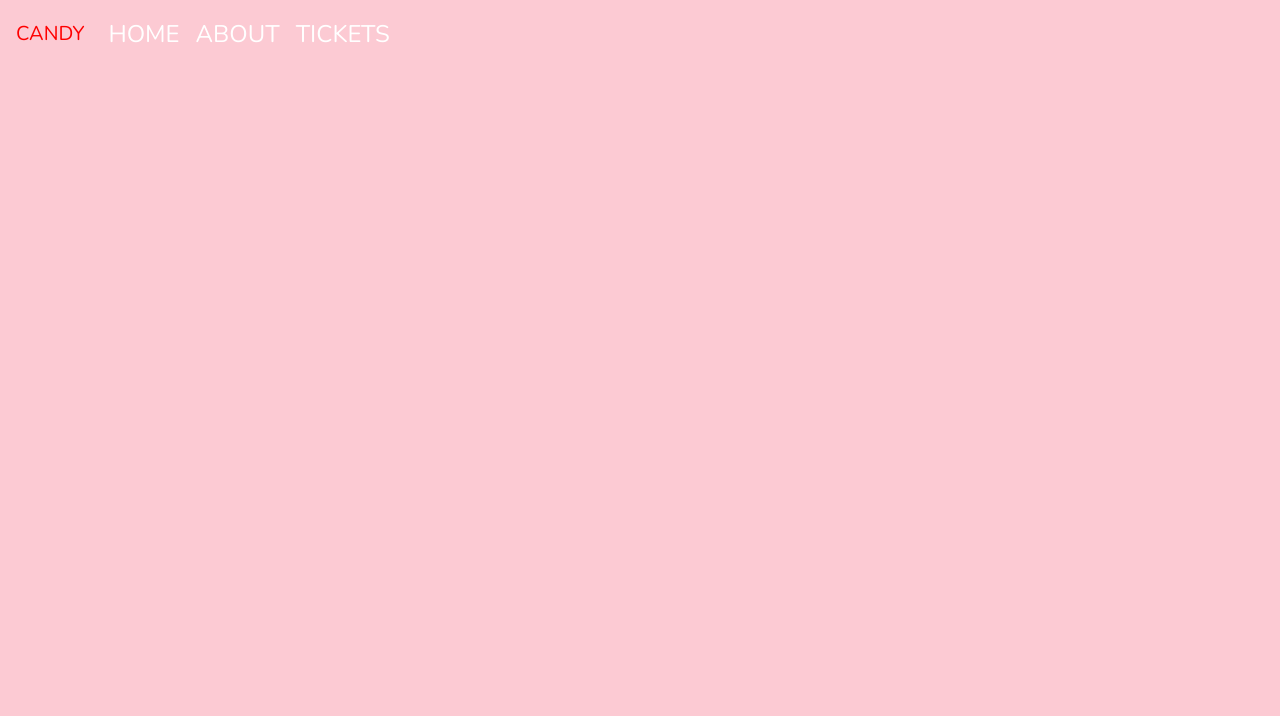
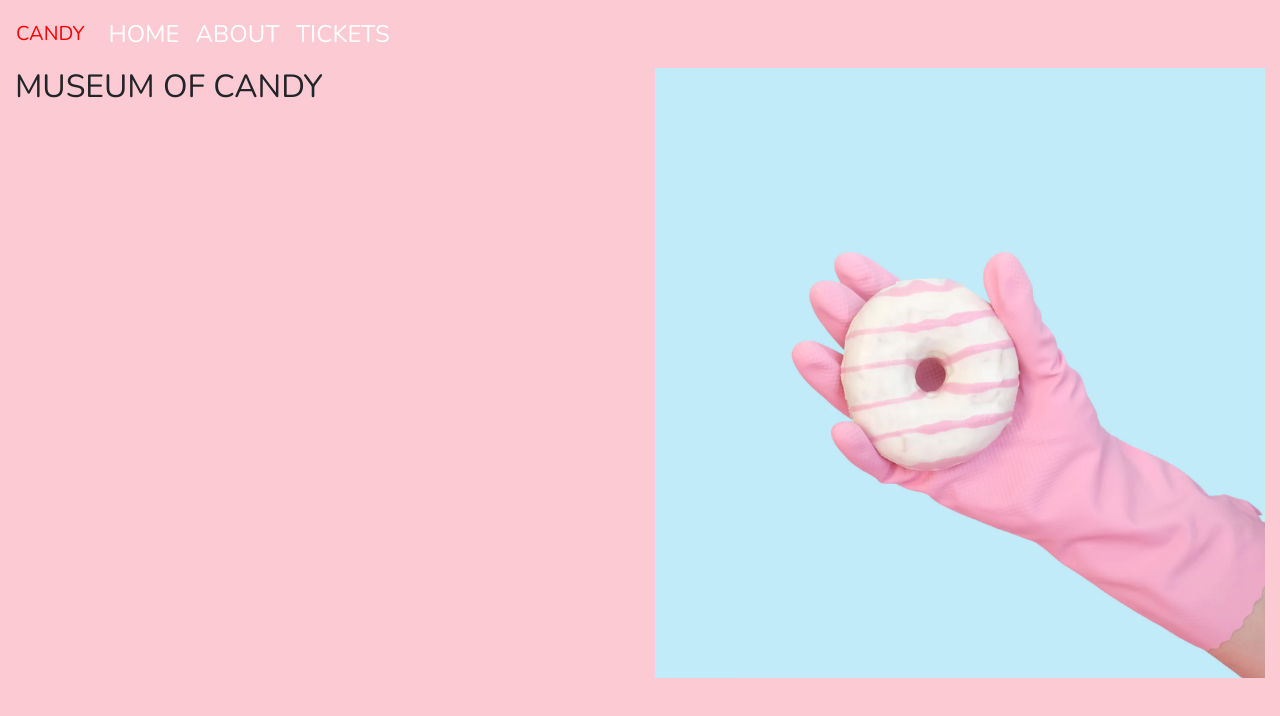
Before and after one commit to katerynaavetisyan/Museum-of-Candy-Website, a plain HTML site: page index.html in a window 1280 px wide. Drawn offline with nearby package versions, Linux system fonts and the light colour scheme.

Commit message:
Added img

```diff
--- a/index.html
+++ b/index.html
@@ -22,7 +22,7 @@
 <body>
   <nav id="mainNavbar" class="navbar navbar-dark  navbar-expand-md">
     <a href="#" class="navbar-brand">CANDY</a>
-    <button class="navbar-toggler" data-toggler="collapse" data-target="navLinks" aria-label="toggle navigation   ">
+    <button class="navbar-toggler" data-toggler="col  apse" data-target="navLinks" aria-label="toggle navigation   ">
       <span class="navbar-toggler-icon"></span>
     </button>
     <div class="collapse navbar-collapse" id="navLinks">
@@ -39,6 +39,19 @@
       </ul>
     </div>
   </nav>
+
+  <section class="container-fluid">
+    <div class="row">
+      <div class="col-6">
+        <h2> MUSEUM OF CANDY</h2>
+      </div>
+      <div class="col-6">
+        <img class="img-fluid" src="imgs/hand2.png" alt="">
+      </div>
+    </div>
+  </section>
+
+
   <!-- Optional JavaScript -->
   <!-- jQuery first, then Popper.js, then Bootstrap JS -->
   <script src="https://code.jquery.com/jquery-3.3.1.slim.min.js"
```
